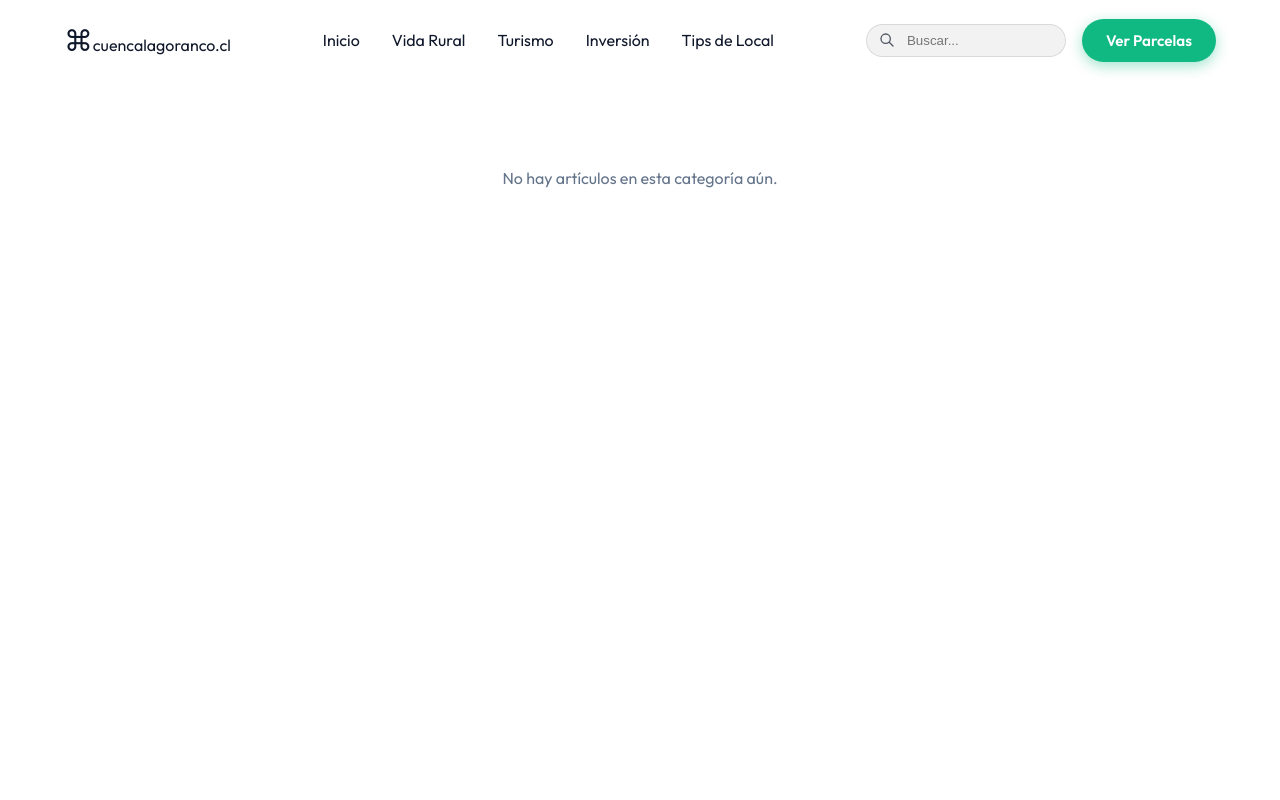
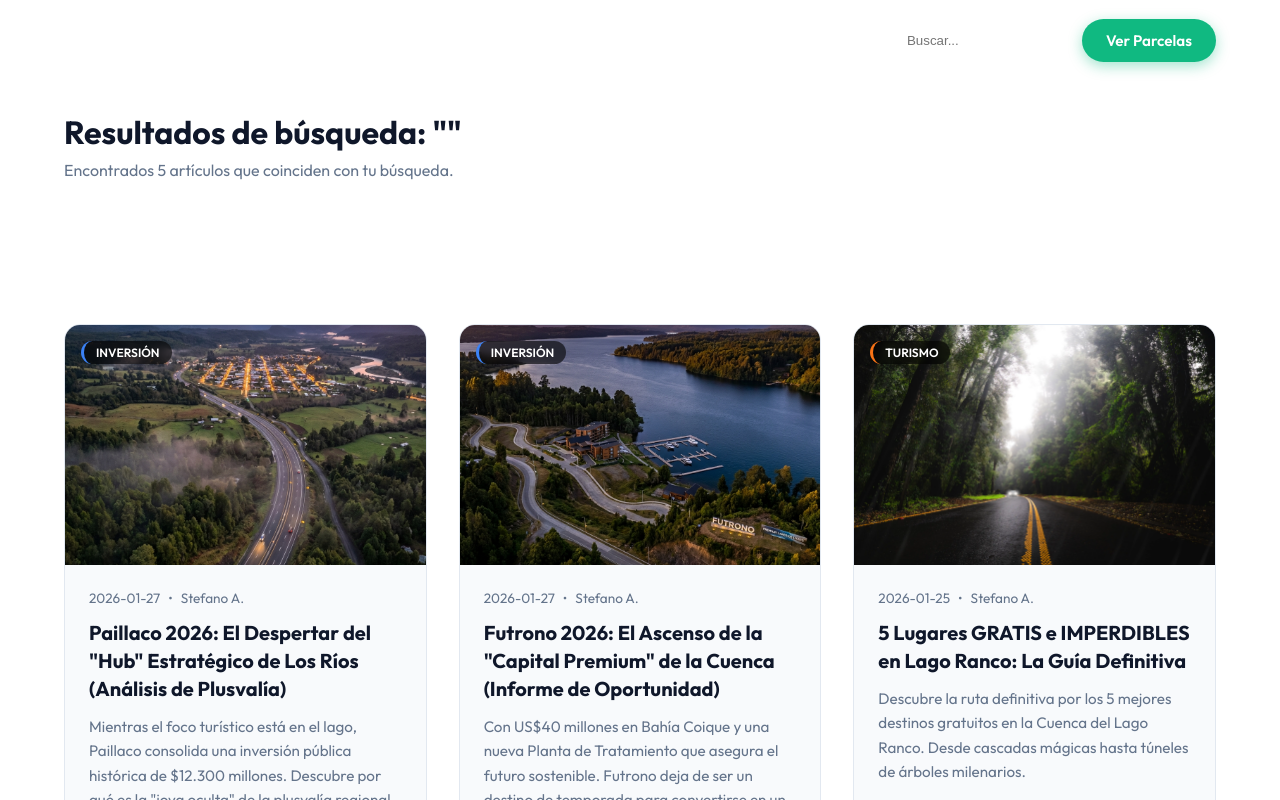
Before and after one commit to Warlokbc/cuencalagoranco, a Next.js app: page /search in a window 1280 px wide. Shown: the top 800 px of the page. Built offline with nearby package versions, Linux system fonts and the light colour scheme.

Commit message:
feat: implement blog post search functionality

```diff
--- /dev/null
+++ b/src/app/search/page.tsx
@@ -0,0 +1,22 @@
+import { getSortedPostsData } from '@/lib/posts';
+import SearchResults from '@/components/SearchResults';
+
+export const metadata = {
+    title: 'Búsqueda | Cuenca Lago Ranco',
+    description: 'Busca artículos sobre inversión, turismo y vida rural en la Cuenca del Lago Ranco.',
+};
+
+export default function SearchPage() {
+    const allPostsData = getSortedPostsData();
+
+    const posts = allPostsData.map(post => ({
+        id: post.slug,
+        title: post.title,
+        category: post.category,
+        excerpt: post.excerpt,
+        date: post.date,
+        image: post.image,
+    }));
+
+    return <SearchResults posts={posts} />;
+}
--- a/src/components/ArticleGrid.tsx
+++ b/src/components/ArticleGrid.tsx
@@ -13,7 +13,13 @@ export interface ArticleData {
   categoryColor?: string;
 }
 
-export default function ArticleGrid({ posts }: { posts: ArticleData[] }) {
+interface ArticleGridProps {
+  posts: ArticleData[];
+  title?: string;
+  showFilters?: boolean;
+}
+
+export default function ArticleGrid({ posts, title = 'Últimos Artículos', showFilters = true }: ArticleGridProps) {
   const getCategoryColor = (category: string) => {
     switch (category) {
       case 'Inversión': return 'blue';
@@ -26,7 +32,8 @@ export default function ArticleGrid({ posts }: { posts: ArticleData[] }) {
   return (
     <section className="container">
       <div className="section-header">
-        <h2 className="section-title">Últimos Artículos</h2>
+        <h2 className="section-title">{title}</h2>
+        {showFilters && (
           <div className="filters">
             {/* TODO: Add interactivity to filters or use Links */}
             <Link href="/" className="filter-btn active">Todos</Link>
@@ -34,6 +41,7 @@ export default function ArticleGrid({ posts }: { posts: ArticleData[] }) {
             <Link href="/turismo" className="filter-btn">Turismo</Link>
             <Link href="/inversion" className="filter-btn">Inversión</Link>
           </div>
+        )}
       </div>
 
       <div className="grid">
--- a/src/components/Header.tsx
+++ b/src/components/Header.tsx
@@ -1,6 +1,7 @@
 'use client';
 import { useState, useEffect } from 'react';
 import Link from 'next/link';
+import { useRouter } from 'next/navigation';
 
 interface HeaderProps {
   theme?: 'light' | 'dark';
@@ -9,6 +10,8 @@ interface HeaderProps {
 export default function Header({ theme = 'light' }: HeaderProps) {
   const [scrolled, setScrolled] = useState(false);
   const [isMenuOpen, setIsMenuOpen] = useState(false);
+  const [searchQuery, setSearchQuery] = useState('');
+  const router = useRouter();
 
   useEffect(() => {
     const handleScroll = () => {
@@ -17,6 +20,14 @@ export default function Header({ theme = 'light' }: HeaderProps) {
     window.addEventListener('scroll', handleScroll);
     return () => window.removeEventListener('scroll', handleScroll);
   }, []);
+
+  const handleSearch = (e?: React.FormEvent) => {
+    if (e) e.preventDefault();
+    if (searchQuery.trim()) {
+      router.push(`/search?q=${encodeURIComponent(searchQuery)}`);
+      setIsMenuOpen(false); // Close mobile menu if open
+    }
+  };
 
   return (
     <header className={`header ${scrolled ? 'scrolled' : ''} ${theme === 'dark' ? 'header-dark' : ''}`}>
@@ -36,10 +47,18 @@ export default function Header({ theme = 'light' }: HeaderProps) {
         </nav>
 
         <div className="header-actions">
-          <div className="search-wrapper">
-            <input type="text" placeholder="Buscar..." className="search-input" />
-            <svg className="search-icon" style={{ width: '1rem', height: '1rem' }} fill="none" stroke="currentColor" viewBox="0 0 24 24"><path strokeLinecap="round" strokeLinejoin="round" strokeWidth="2" d="M21 21l-6-6m2-5a7 7 0 11-14 0 7 7 0 0114 0z"></path></svg>
-          </div>
+          <form className="search-wrapper" onSubmit={handleSearch}>
+            <input
+              type="text"
+              placeholder="Buscar..."
+              className="search-input"
+              value={searchQuery}
+              onChange={(e) => setSearchQuery(e.target.value)}
+            />
+            <button type="submit" className="search-button" aria-label="Buscar">
+              <svg className="search-icon" style={{ width: '1rem', height: '1rem' }} fill="none" stroke="currentColor" viewBox="0 0 24 24"><path strokeLinecap="round" strokeLinejoin="round" strokeWidth="2" d="M21 21l-6-6m2-5a7 7 0 11-14 0 7 7 0 0114 0z"></path></svg>
+            </button>
+          </form>
           <Link href="https://invierteencampo.netlify.app" target="_blank" className="btn btn-primary">
             Ver Parcelas
           </Link>
@@ -181,11 +200,22 @@ export default function Header({ theme = 'light' }: HeaderProps) {
           background: var(--surface-hover);
         }
 
-        .search-icon {
+        .search-button {
           position: absolute;
-          left: 0.8rem;
+          left: 0.5rem;
           top: 50%;
           transform: translateY(-50%);
+          background: none;
+          border: none;
+          padding: 0.3rem;
+          cursor: pointer;
+          color: inherit;
+          display: flex;
+          align-items: center;
+          justify-content: center;
+        }
+
+        .search-icon {
           width: 1rem;
           height: 1rem;
           opacity: 0.7;
--- /dev/null
+++ b/src/components/SearchResults.tsx
@@ -0,0 +1,53 @@
+'use client';
+import { useSearchParams } from 'next/navigation';
+import ArticleGrid, { ArticleData } from './ArticleGrid';
+import { Suspense } from 'react';
+import Header from './Header';
+
+function SearchResultsContent({ posts }: { posts: ArticleData[] }) {
+    const searchParams = useSearchParams();
+    const query = searchParams.get('q')?.toLowerCase() || '';
+
+    const filteredPosts = posts.filter((post) => {
+        return (
+            post.title.toLowerCase().includes(query) ||
+            post.excerpt.toLowerCase().includes(query) ||
+            post.category.toLowerCase().includes(query)
+        );
+    });
+
+    return (
+        <main>
+            <Header />
+            <div className="container" style={{ paddingTop: 'calc(var(--header-height) + 2rem)', paddingBottom: '1rem' }}>
+                <h1 className="search-title">Resultados de búsqueda: "{query}"</h1>
+                {filteredPosts.length === 0 ? (
+                    <div style={{ textAlign: 'center', padding: '4rem 0' }}>
+                        <h3 style={{ marginBottom: '1rem' }}>No se encontraron artículos</h3>
+                        <p className="text-secondary">Intenta con otra palabra clave o revisa nuestras categorías.</p>
+                    </div>
+                ) : (
+                    <p style={{ marginBottom: '2rem', color: 'var(--text-secondary)' }}>Encontrados {filteredPosts.length} artículos que coinciden con tu búsqueda.</p>
+                )}
+            </div>
+
+            {filteredPosts.length > 0 && <ArticleGrid posts={filteredPosts} title="" showFilters={false} />}
+
+            <style jsx>{`
+          .search-title {
+              font-size: 2rem;
+              font-weight: 700;
+              margin-bottom: 0.5rem;
+          }
+      `}</style>
+        </main>
+    );
+}
+
+export default function SearchResults(props: { posts: ArticleData[] }) {
+    return (
+        <Suspense fallback={<div style={{ paddingTop: '100px', textAlign: 'center' }}>Cargando...</div>}>
+            <SearchResultsContent {...props} />
+        </Suspense>
+    )
+}
```
Lines whose indentation alone changed are shown as unchanged.
